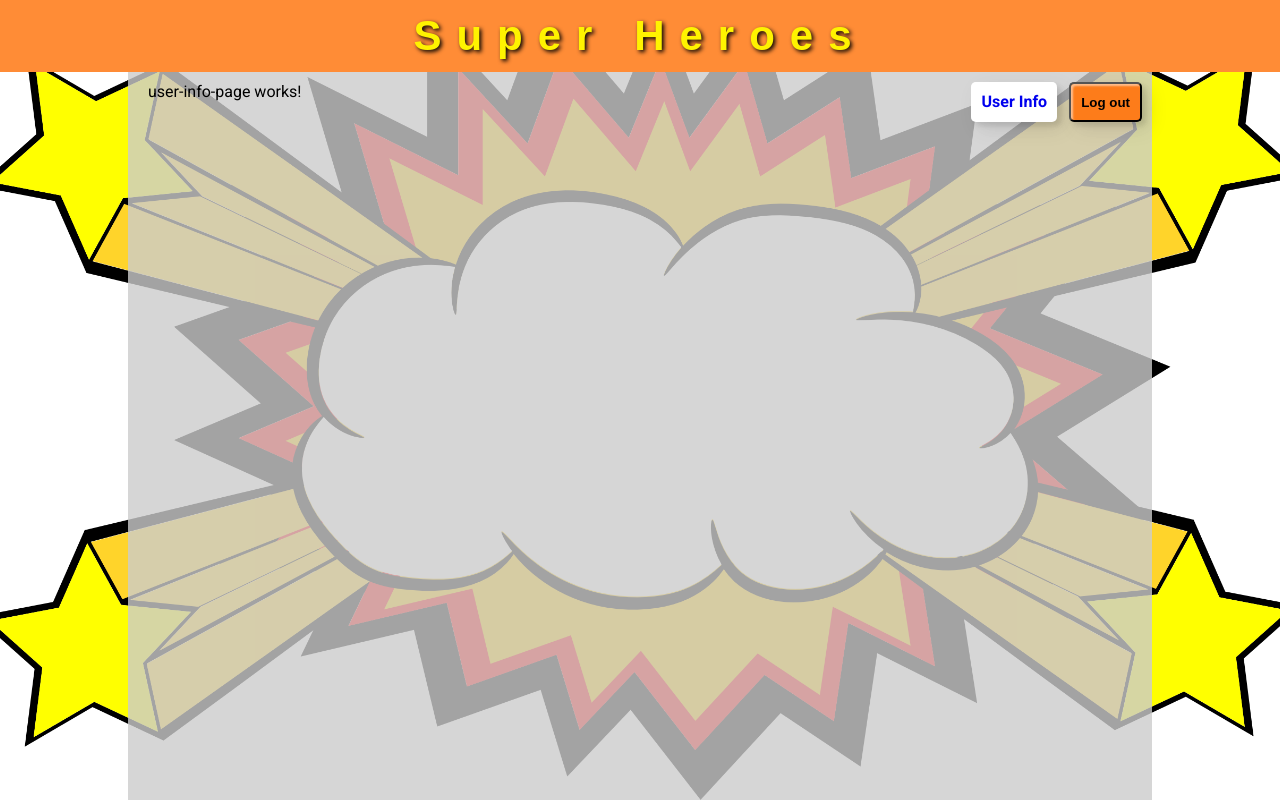
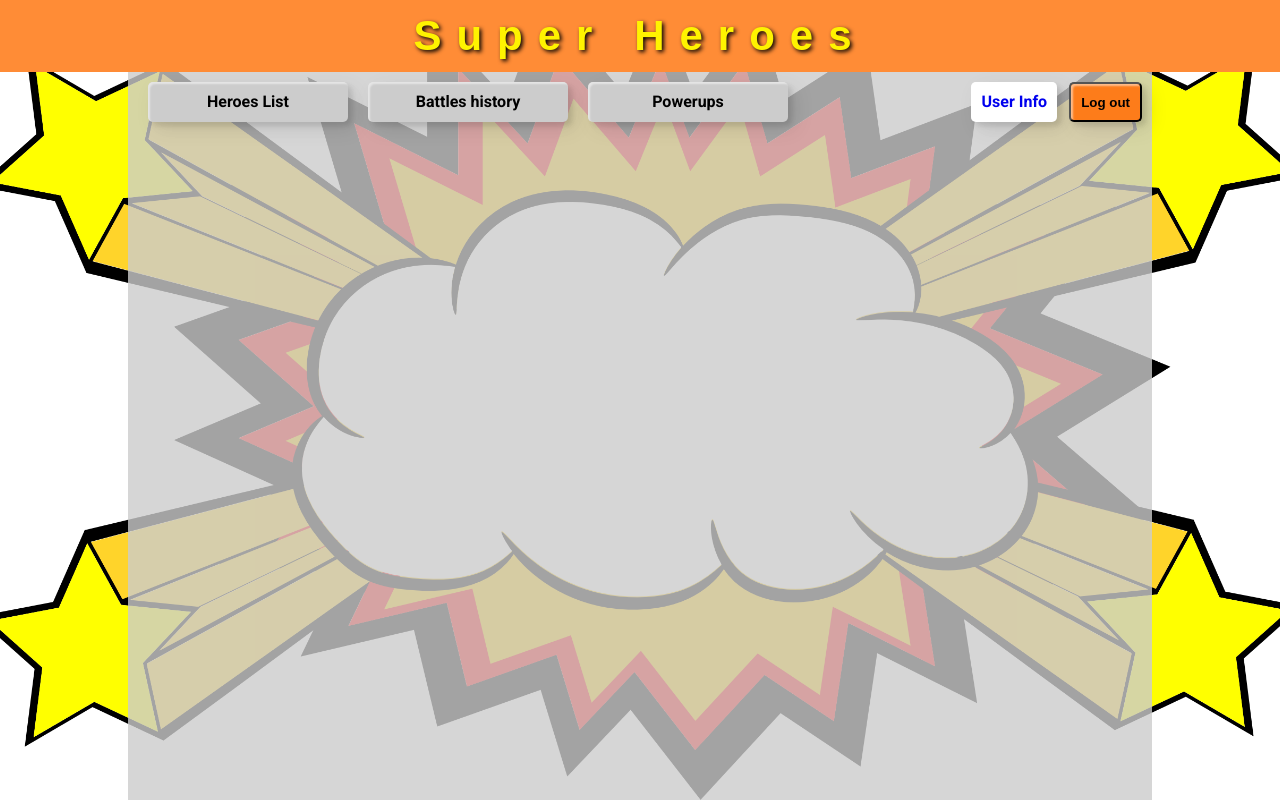
Before and after one commit to TkachukRR/28-angular-superheroes, an Angular app: page /user/info in a window 1280 px wide. Built offline with nearby package versions, Linux system fonts and the light colour scheme; sample sign-in values are in the browser's storage; a web font is replaced by a local one.

Commit message:
#005 Added markup and styles for sub information buttons

```diff
--- a/src/app/components/user-info-page/user-info-page.component.html
+++ b/src/app/components/user-info-page/user-info-page.component.html
@@ -1 +1,11 @@
-<p>user-info-page works!</p>
+<ul class="information__list">
+  <li class="information__item">
+    <a class="btn information__button">Heroes List</a>
+  </li>
+  <li class="information__item">
+    <a class="btn information__button">Battles history</a>
+  </li>
+  <li class="information__item">
+    <a class="btn information__button">Powerups</a>
+  </li>
+</ul>
--- a/src/app/components/user-info-page/user-info-page.component.scss
+++ b/src/app/components/user-info-page/user-info-page.component.scss
@@ -0,0 +1,16 @@
+.information{
+  &__list {
+    display: flex;
+    gap: 20px;
+  }
+
+  &__button {
+    min-width: 200px;
+    text-align: center;
+    background-color: #cccccc;
+  }
+
+  & active{
+    background-color: #fff300;
+  }
+}
```
